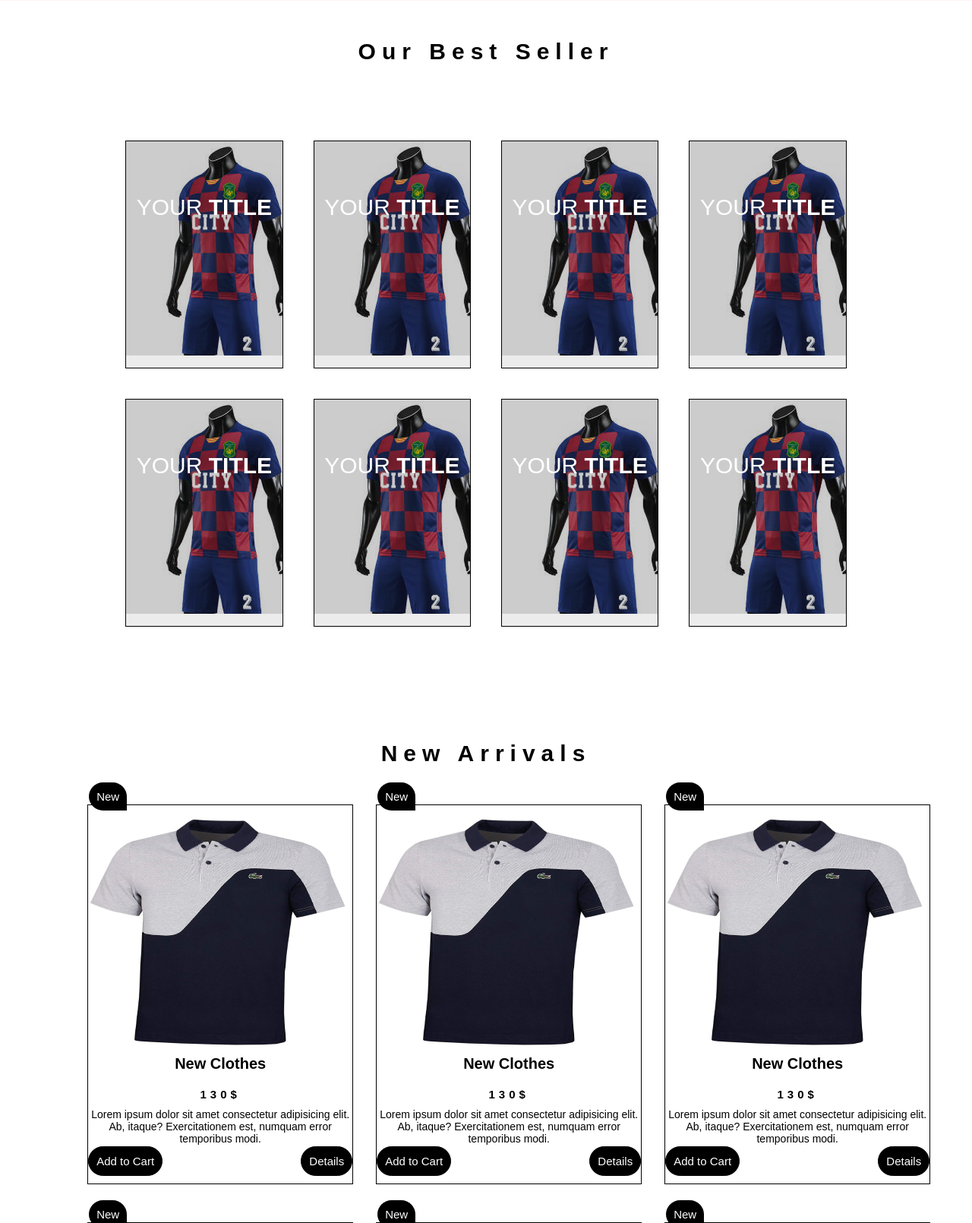
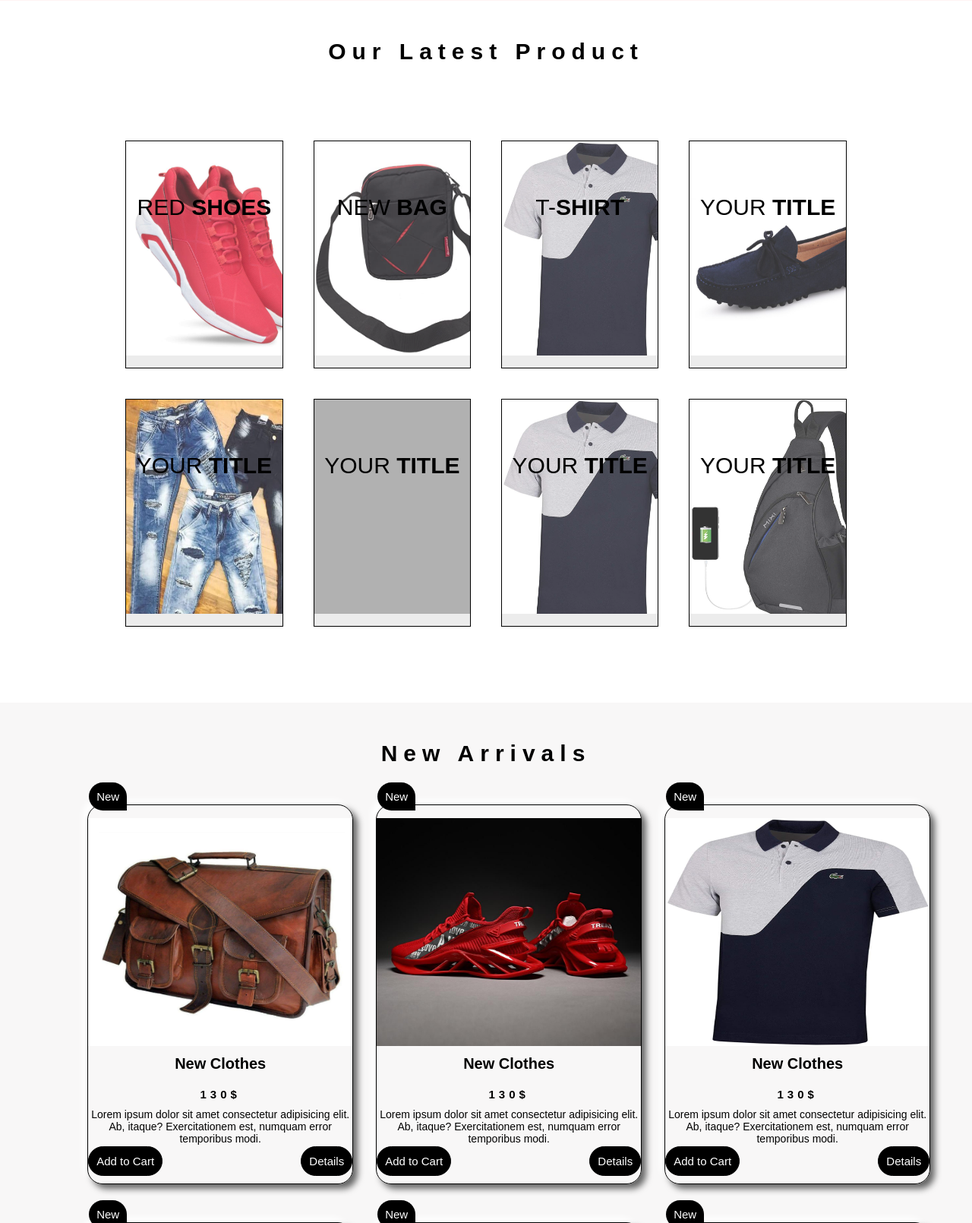
Before and after one commit to ahishakiyeyv/EcommerceProject, a PHP site: page / in a window 1280 px wide. Shown: the part 726-2336 px from the top of the page at 76% size. Run offline with PHP 8.4, Linux system fonts and the light colour scheme; some libraries are stand-ins or nearby versions; some web fonts are replaced; grey boxes are pictures that could not be loaded.

Commit message:
designing

```diff
--- a/css/styles.css
+++ b/css/styles.css
@@ -198,6 +198,7 @@ section
      justify-content: center;
      align-items: center;
      font-size:3rem;
+     font-weight:bold;
      padding:0px 0px 50px 0px;
      letter-spacing: 8px;
 }
@@ -213,7 +214,7 @@ section
  }
  .images{
       border:1px solid var(--black);
-      background:var(--black);
+      background:var(--white);
      position:relative;
      flex:1;
      max-width:460px;
@@ -222,6 +223,8 @@ section
      overflow: hidden;
  }
  .images img{
+      width:250px;
+      height:300px;
      opacity:0.8;
      position:relative;
      vertical-align:top;
@@ -236,7 +239,7 @@ section
      position:absolute;
      top:0;
      right:0;
-     color:#fff;
+     color:#000;
      width:100%;
      height:100%;
  }
@@ -302,6 +305,9 @@ section
   }
 
  /* =========================================arrival section============================ */
+ .arrival{
+      background:#f8f7f7;
+ }
  .flexcontainer {
      display: grid;
      grid-template-columns: repeat(3, 1fr);
@@ -313,6 +319,9 @@ section
      border:1px solid black;
      height:500px;
      width:350px;
+     border-radius:20px 20px 20px 20px;
+     box-shadow:  6px 6px 9px #656565,
+     -6px -6px 9px #ffffff;
 }
 .pop{
      position:relative;
@@ -326,7 +335,7 @@ section
      transform: rotate(45deg) skew(12deg,0deg);
 }
 .img-arrival{
-     width:340px;
+     width:348px;
      height:300px;
 }
 .desc{
--- a/index.html
+++ b/index.html
@@ -43,14 +43,14 @@
      <!-- section starts -->
 
      <section class="services" id="services">
-          <h2 class="title-heading">Our Best Seller</h2>
+          <h2 class="title-heading">Our Latest Product</h2>
           <span class="line"></span>
           <div class="container">
                <div class="row">
                    <div class="images">
-                       <img src="images/15.jpg" alt="image non disponible">
+                       <img src="images/24.jpg" alt="image non disponible">
                        <div class="details">
-                           <h2>Your <span>Title</span></h2>
+                           <h2>Red <span>Shoes</span></h2>
                            <p>Lorem ipsum dolor sit amet consectetur adipisicing elit. Minus tempora, debitis possimus voluptatum perspiciatis quaerat. Possimus vitae amet id ducimus, </p>
                            <div class="more">
                                <a href="#" class="read-more">Read <span>More</span></a>
@@ -63,9 +63,9 @@
                        </div>
                    </div>
                    <div class="images">
-                       <img src="images/15.jpg" alt="image non disponible">
+                       <img src="images/21.jpg" alt="image non disponible">
                        <div class="details">
-                           <h2>Your <span>Title</span></h2>
+                           <h2>New <span>Bag</span></h2>
                            <p>Lorem ipsum dolor sit amet consectetur adipisicing elit. Minus tempora, debitis possimus voluptatum perspiciatis quaerat. Possimus vitae amet id ducimus, </p>
                            <div class="more">
                                <a href="#" class="read-more">Read <span>More</span></a>
@@ -78,9 +78,9 @@
                        </div>
                    </div>
                    <div class="images">
-                    <img src="images/15.jpg" alt="image non disponible">
+                    <img src="images/17.jpg" alt="image non disponible">
                     <div class="details">
-                        <h2>Your <span>Title</span></h2>
+                        <h2>T-<span>Shirt</span></h2>
                         <p>Lorem ipsum dolor sit amet consectetur adipisicing elit. Minus tempora, debitis possimus voluptatum perspiciatis quaerat. Possimus vitae amet id ducimus, </p>
                         <div class="more">
                             <a href="#" class="read-more">Read <span>More</span></a>
@@ -93,7 +93,7 @@
                     </div>
                 </div>
                    <div class="images">
-                       <img src="images/15.jpg" alt="image non disponible">
+                       <img src="images/29.jpg" alt="image non disponible">
                        <div class="details">
                            <h2>Your <span>Title</span></h2>
                            <p>Lorem ipsum dolor sit amet consectetur adipisicing elit. Minus tempora, debitis possimus voluptatum perspiciatis quaerat. Possimus vitae amet id ducimus, </p>
@@ -111,7 +111,7 @@
 
        <div class="row">
                    <div class="images">
-                       <img src="images/15.jpg" alt="image non disponible">
+                       <img src="images/12.jpg" alt="image non disponible">
                        <div class="details">
                            <h2>Your <span>Title</span></h2>
                            <p>Lorem ipsum dolor sit amet consectetur adipisicing elit. Minus tempora, debitis possimus voluptatum perspiciatis quaerat. Possimus vitae amet id ducimus, </p>
@@ -126,7 +126,7 @@
                        </div>
                    </div>
                    <div class="images">
-                       <img src="images/15.jpg" alt="image non disponible">
+                       <img src="images/25.jpg" alt="image non disponible">
                        <div class="details">
                            <h2>Your <span>Title</span></h2>
                            <p>Lorem ipsum dolor sit amet consectetur adipisicing elit. Minus tempora, debitis possimus voluptatum perspiciatis quaerat. Possimus vitae amet id ducimus, </p>
@@ -141,7 +141,7 @@
                        </div>
                    </div>
                    <div class="images">
-                    <img src="images/15.jpg" alt="image non disponible">
+                    <img src="images/17.jpg" alt="image non disponible">
                     <div class="details">
                         <h2>Your <span>Title</span></h2>
                         <p>Lorem ipsum dolor sit amet consectetur adipisicing elit. Minus tempora, debitis possimus voluptatum perspiciatis quaerat. Possimus vitae amet id ducimus, </p>
@@ -156,7 +156,7 @@
                     </div>
                 </div>
                    <div class="images">
-                       <img src="images/15.jpg" alt="image non disponible">
+                       <img src="images/23.jpg" alt="image non disponible">
                        <div class="details">
                            <h2>Your <span>Title</span></h2>
                            <p>Lorem ipsum dolor sit amet consectetur adipisicing elit. Minus tempora, debitis possimus voluptatum perspiciatis quaerat. Possimus vitae amet id ducimus, </p>
@@ -179,7 +179,7 @@
           <div class="flexcontainer">
                <div class="box1">
                     <a href="#" class="pop">New</a>
-                    <img src="images/17.jpg" alt="image non disponible" class="img-arrival">
+                    <img src="images/22.jpg" alt="image non disponible" class="img-arrival">
                     <h3 class="desc">New Clothes</h3>
                     <h2 class="prix">130$</h2>
                     <p class="p-txtbox">Lorem ipsum dolor sit amet consectetur adipisicing elit. Ab, itaque? Exercitationem est, numquam error temporibus modi.</p>
@@ -188,7 +188,7 @@
                </div>
                <div class="box1">
                     <a href="#" class="pop">New</a>
-                    <img src="images/17.jpg" alt="image non disponible" class="img-arrival">
+                    <img src="images/30.jpeg" alt="image non disponible" class="img-arrival">
                     <h3 class="desc">New Clothes</h3>
                     <h2 class="prix">130$</h2>
                     <p class="p-txtbox">Lorem ipsum dolor sit amet consectetur adipisicing elit. Ab, itaque? Exercitationem est, numquam error temporibus modi.</p>
```
